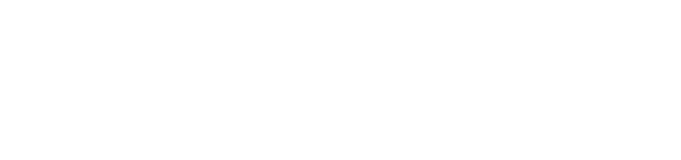
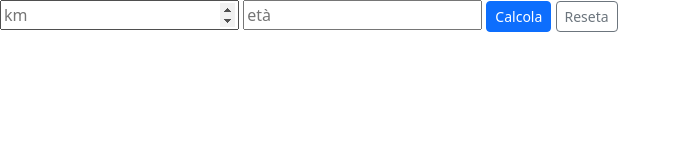
Before and after one commit to KevinSonda/js-biglietto-treno-form, a plain HTML site: page index.html in a window 1280 px wide. Shown: the whole page, without its empty margins (0-681 px from the left). Drawn offline with nearby package versions, Linux system fonts and the light colour scheme.

Commit message:
[UPD]Creazione form

```diff
--- a/index.html
+++ b/index.html
@@ -7,7 +7,11 @@
     <link rel="stylesheet" href="./css/style.css">
     <title>Document</title>
 </head>
-<script src="./js/script.js" type="text/javascript"></script>
+    <input type="number" name="km" id="km" placeholder="km">
+    <input type="number" name="age" id="age" placeholder="età">
+    <button id="calculate" class="btn btn-sm btn-primary">Calcola</button>
+    <button type="reset" class="btn btn-sm btn-outline-secondary">Reseta</button>
+    <script src="./js/script.js" type="text/javascript"></script>
 <body>
 
 </body>
```
Also changed, not shown: 1 other file.
